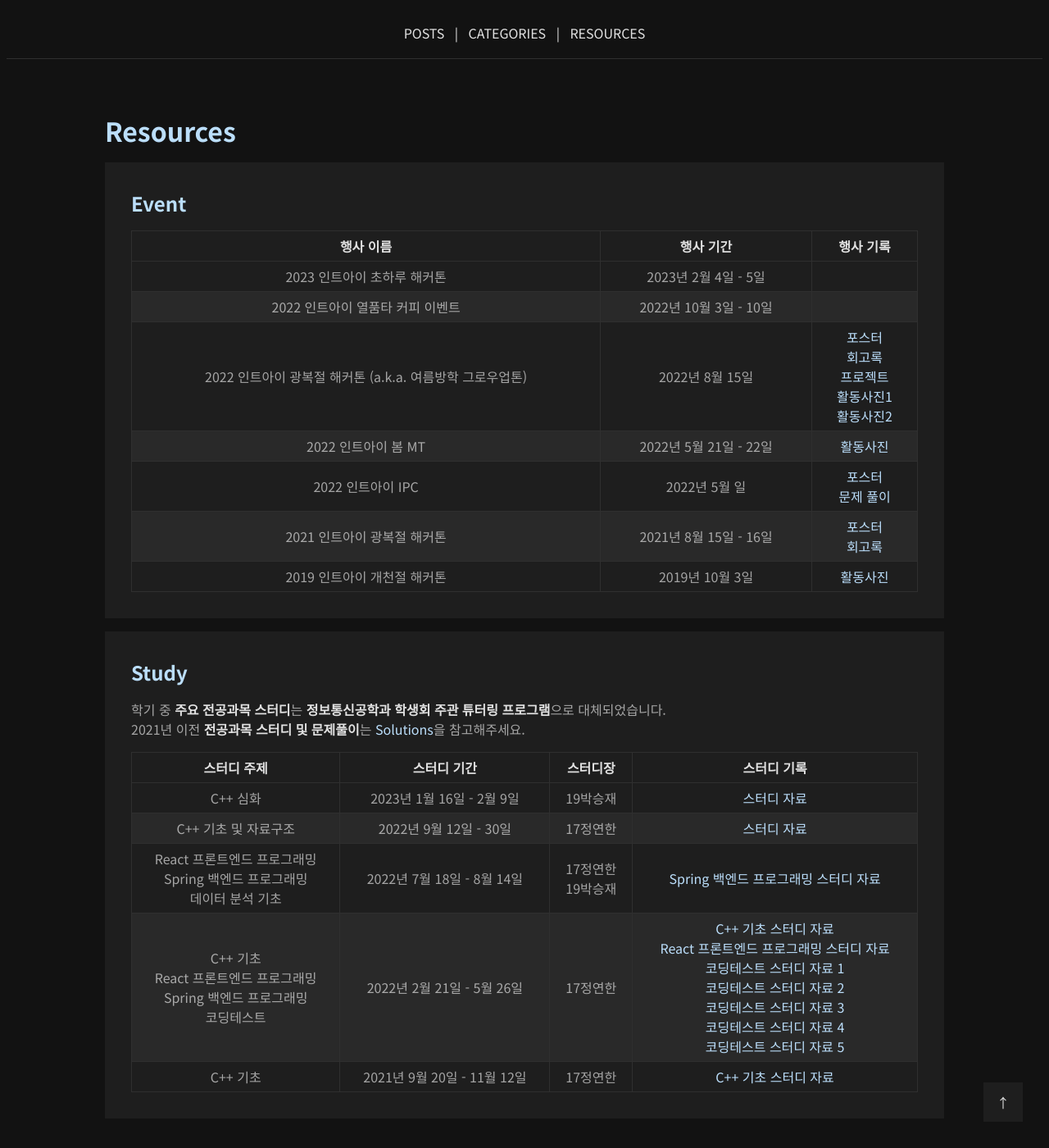
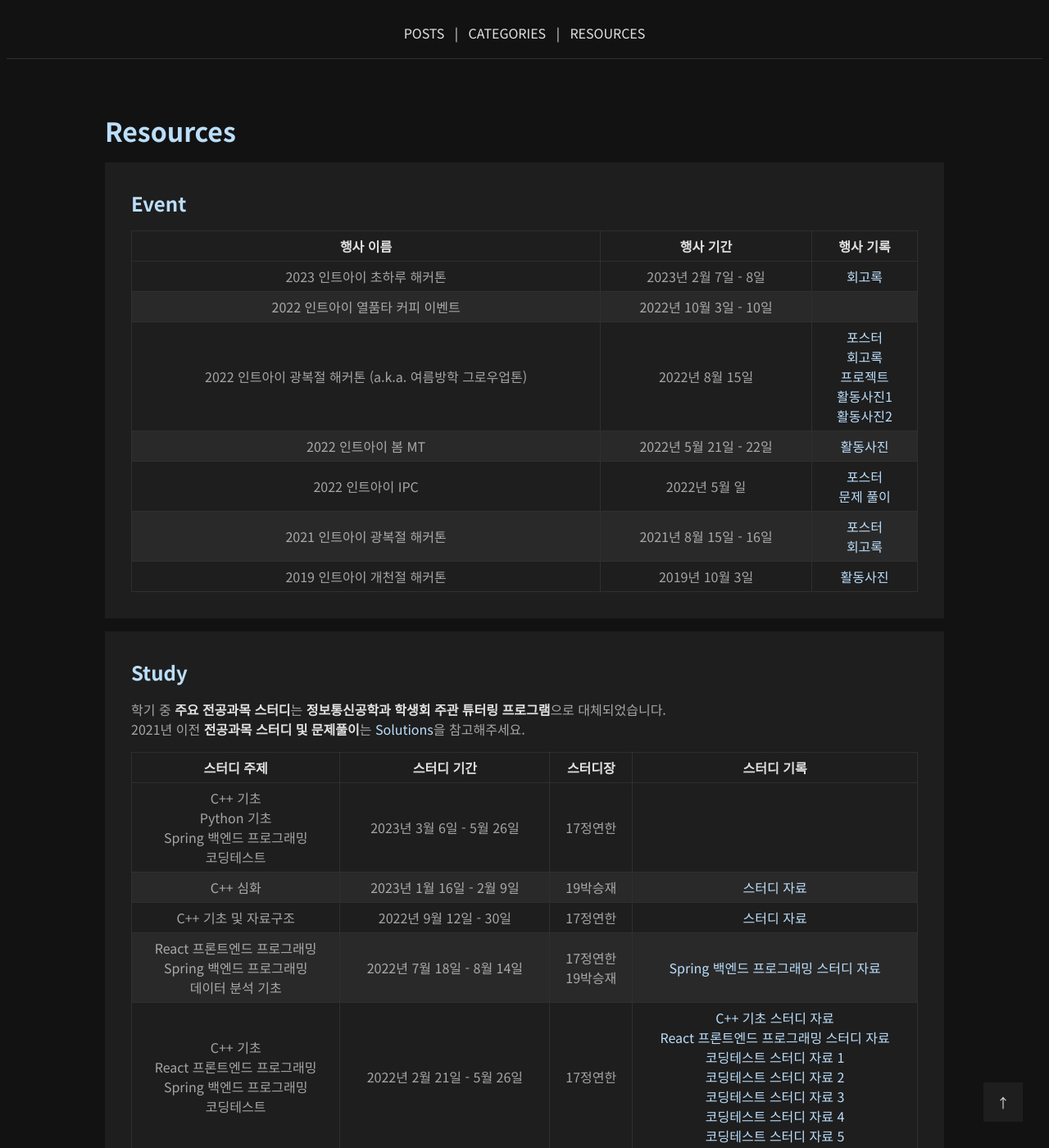
Before and after one commit to int-i/int-i.github.io, a Jekyll site: the page built from resources.html, in a window 1280 px wide and 1400 px high. Shown: the whole window at 82% size. Built offline with Jekyll 4.4.1, drawn with Linux system fonts in a browser that asks for light colours.

Commit message:
Update resource page

```diff
--- a/resources.html
+++ b/resources.html
@@ -20,8 +20,10 @@ title: 자료실
           <tbody>
             <tr>
               <td>2023 인트아이 초하루 해커톤</td>
-              <td>2023년 2월 4일 - 5일</td>
-              <td></td>
+              <td>2023년 2월 7일 - 8일</td>
+              <td>
+                <a href="https://fluttering-jaguar-d66.notion.site/2023-9fbff08b0c3748e3bbabc4534fa7f1f8">회고록</a>
+              </td>
             </tr>
             <tr>
               <td>2022 인트아이 열품타 커피 이벤트</td>
@@ -89,6 +91,18 @@ title: 자료실
           </thead>
           <tbody>
             <tr>
+              <td>
+                C++ 기초<br>
+                Python 기초<br>
+                Spring 백엔드 프로그래밍<br>
+                코딩테스트
+              </td>
+              <td>2023년 3월 6일 - 5월 26일</td>
+              <td>17정연한</td>
+              <td>
+              </td>
+            </tr>
+            <tr>
               <td>C++ 심화</td>
               <td>2023년 1월 16일 - 2월 9일</td>
               <td>19박승재</td>
```
